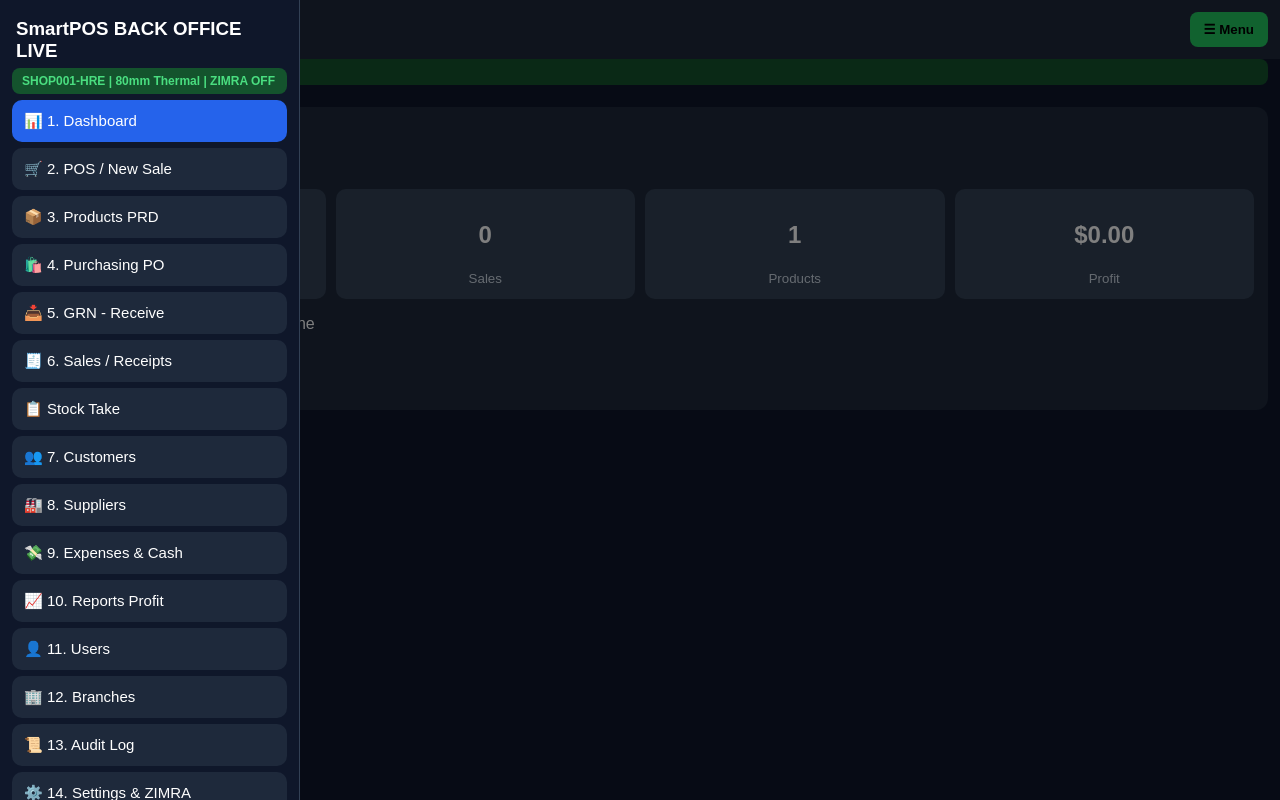
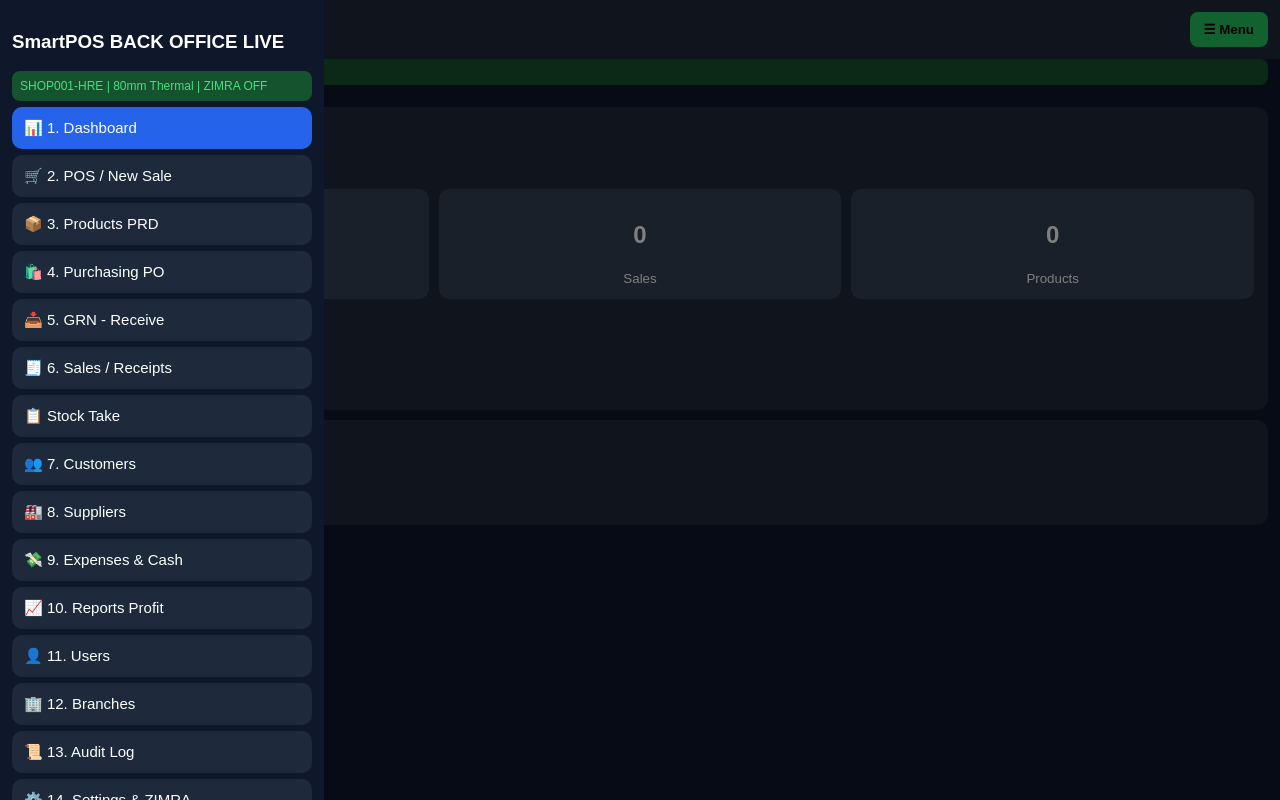
Before and after one commit to Benechants-c/smartpos-web-live, a plain HTML site: page index.html in a window 1280 px wide. Both pictures are taken after a click on the button "☰ Menu". Drawn offline with Linux system fonts and the light colour scheme.

Commit message:
Update index.html

```diff
--- a/index.html
+++ b/index.html
@@ -1,67 +1,59 @@
 <!DOCTYPE html>
 <html><head><meta charset="utf-8"><meta name="viewport" content="width=device-width,initial-scale=1">
 <title>SmartPOS BACK OFFICE LIVE</title>
-<style>
-*{box-sizing:border-box}body{margin:0;font-family:sans-serif;background:#0f172a;color:#fff}
-.top{background:#1e293b;padding:12px;display:flex;justify-content:space-between;align-items:center;position:sticky;top:0;z-index:10}
-.top b{font-size:18px}.badge{background:#14532d;color:#4ade80;padding:6px 10px;border-radius:8px;font-size:12px;font-weight:700}
-.menuBtn{background:#22c55e;border:0;padding:10px 14px;border-radius:8px;font-weight:800;cursor:pointer}
-.side{position:fixed;top:0;left:0;bottom:0;width:300px;max-width:85%;background:#0f172a;z-index:20;transform:translateX(-105%);transition:.2s;overflow:auto;padding:12px;border-right:1px solid #334155}
-.side.open{transform:none}.side h3{margin:6px 4px}.side button{display:block;width:100%;text-align:left;background:#1e293b;color:#fff;border:0;padding:12px;border-radius:10px;margin:6px 0;font-size:15px;cursor:pointer}.side button.active{background:#2563eb}
-.overlay{position:fixed;inset:0;background:rgba(0,0,0,.5);display:none;z-index:15}.overlay.show{display:block}
-.main{padding:12px}.card{background:#1e293b;padding:14px;border-radius:12px;margin:10px 0}.row{display:flex;gap:10px;flex-wrap:wrap}.box{flex:1;min-width:100px;background:#334155;padding:12px;border-radius:10px;text-align:center}
-input,select,textarea{width:100%;padding:12px;margin:6px 0;border-radius:8px;border:0;background:#fff;color:#000}button.btn{background:#22c55e;border:0;padding:12px 14px;border-radius:8px;font-weight:800;cursor:pointer;margin:4px 2px}button.btn2{background:#2563eb;color:#fff;border:0;padding:10px 12px;border-radius:8px;cursor:pointer;margin:2px}button.danger{background:#dc2626;color:#fff;border:0;padding:8px 10px;border-radius:8px;cursor:pointer}table{width:100%;border-collapse:collapse;font-size:14px}td,th{border-bottom:1px solid #334155;padding:8px;text-align:left}small{color:#cbd5e1}.receipt{background:#fff;color:#000;padding:14px;border-radius:8px;font-family:monospace}
-</style></head><body>
+<style>body{margin:0;font-family:sans-serif;background:#0f172a;color:#fff}.top{background:#1e293b;padding:12px;display:flex;justify-content:space-between;align-items:center}.badge{background:#14532d;color:#4ade80;padding:6px 10px;border-radius:8px;font-size:12px;font-weight:700;margin:0 12px}.menuBtn{background:#22c55e;border:0;padding:10px 14px;border-radius:8px;font-weight:800}.side{position:fixed;top:0;left:0;bottom:0;width:300px;max-width:85%;background:#0f172a;z-index:20;transform:translateX(-105%);transition:.2s;overflow:auto;padding:12px}.side.open{transform:none}.side button{display:block;width:100%;text-align:left;background:#1e293b;color:#fff;border:0;padding:12px;border-radius:10px;margin:6px 0;font-size:15px}.side button.active{background:#2563eb}.ov{position:fixed;inset:0;background:rgba(0,0,0,.5);display:none;z-index:15}.ov.show{display:block}.main{padding:12px}.card{background:#1e293b;padding:14px;border-radius:12px;margin:10px 0}.row{display:flex;gap:10px;flex-wrap:wrap}.box{flex:1;min-width:100px;background:#334155;padding:12px;border-radius:10px;text-align:center}input,select{width:100%;padding:12px;margin:6px 0;border-radius:8px;border:0}button.btn{background:#22c55e;border:0;padding:12px;border-radius:8px;font-weight:800;margin:4px 2px}button.btn2{background:#2563eb;color:#fff;border:0;padding:10px;border-radius:8px;margin:2px}</style></head><body>
 <div class="top"><b>SmartPOS BACK OFFICE LIVE</b><button class="menuBtn" onclick="toggleMenu()">☰ Menu</button></div>
-<div style="padding:0 12px"><div class="badge" id="shopBadge">SHOP001-HRE | 80mm Thermal | ZIMRA OFF</div></div>
-<div class="overlay" id="ov" onclick="toggleMenu()"></div>
+<div class="badge">SHOP001-HRE | 80mm Thermal | ZIMRA OFF</div>
+<div class="ov" id="ov" onclick="toggleMenu()"></div>
 <div class="side" id="side"></div>
-<div class="main" id="app"></div>
+<div class="main" id="app"><div class="card"><h2>Loading...</h2></div></div>
 <script>
-let DB=JSON.parse(localStorage.getItem('smartpos_db')||'null')||{products:[{id:1,code:'PRD001',name:'Coca-Cola 500ml',price:1.5,cost:1,qty:20,cat:'Drinks'}],sales:[],customers:[{id:1,name:'Walk-in',phone:''}],suppliers:[],pos:[],grns:[],expenses:[],users:[{id:1,name:'Admin',role:'Admin'}],branches:[{id:1,name:'SHOP001-HRE'}],audit:[],settings:{shop:'SHOP001-HRE',thermal:'80mm',zimra:false}};
-let view='dashboard';let cart=[];
-function save(){localStorage.setItem('smartpos_db',JSON.stringify(DB));}
-function log(msg){DB.audit.unshift({d:new Date().toLocaleString(),m:msg});save();}
-function toggleMenu(){let s=document.getElementById('side');s.classList.toggle('open');document.getElementById('ov').classList.toggle('show');}
+try{
+var view='dashboard';
+var P=[]; try{P=JSON.parse(localStorage.getItem('sp_p')||'[]'); if(!Array.isArray(P)) P=[];}catch(e){P=[];}
+var S=[]; try{S=JSON.parse(localStorage.getItem('sp_s')||'[]'); if(!Array.isArray(S)) S=[];}catch(e){S=[];}
+var C=[]; try{C=JSON.parse(localStorage.getItem('sp_c')||'[]'); if(!Array.isArray(C)) C=[];}catch(e){C=[];}
+var E=[]; try{E=JSON.parse(localStorage.getItem('sp_e')||'[]'); if(!Array.isArray(E)) E=[];}catch(e){E=[];}
+var cart=[];
+if(location.search.indexOf('reset=1')>-1){localStorage.clear(); P=[];S=[];C=[];E=[];cart=[];}
+function save(){try{localStorage.setItem('sp_p',JSON.stringify(P));localStorage.setItem('sp_s',JSON.stringify(S));localStorage.setItem('sp_c',JSON.stringify(C));localStorage.setItem('sp_e',JSON.stringify(E));}catch(e){}}
+function toggleMenu(){document.getElementById('side').classList.toggle('open');document.getElementById('ov').classList.toggle('show');}
 function go(v){view=v;toggleMenu();render();}
-function money(n){return '$'+Number(n||0).toFixed(2)}
-function buildMenu(){
-let items=[['dashboard','📊 1. Dashboard'],['pos','🛒 2. POS / New Sale'],['products','📦 3. Products PRD'],['purchasing','🛍️ 4. Purchasing PO'],['grn','📥 5. GRN - Receive'],['sales','🧾 6. Sales / Receipts'],['stocktake','📋 Stock Take'],['customers','👥 7. Customers'],['suppliers','🏭 8. Suppliers'],['expenses','💸 9. Expenses & Cash'],['reports','📈 10. Reports Profit'],['users','👤 11. Users'],['branches','🏢 12. Branches'],['audit','📜 13. Audit Log'],['settings','⚙️ 14. Settings & ZIMRA']];
-document.getElementById('side').innerHTML='<h3>SmartPOS BACK OFFICE LIVE</h3><div class="badge">'+DB.settings.shop+' | '+DB.settings.thermal+' Thermal | ZIMRA '+(DB.settings.zimra?'ON':'OFF')+'</div>'+items.map(i=>'<button class="'+(view==i[0]?'active':'')+'" onclick="go(\''+i[0]+'\')">'+i[1]+'</button>').join('')+'<button onclick="toggleMenu()">✖ Close</button>';
-}
-function addProduct(){let n=document.getElementById('pn').value.trim();let pr=+document.getElementById('pp').value||0;let c=+document.getElementById('pc').value||0;let q=+document.getElementById('pq').value||0;if(!n)return alert('Enter product name');DB.products.push({id:Date.now(),code:'PRD'+String(DB.products.length+1).padStart(3,'0'),name:n,price:pr,cost:c,qty:q,cat:'General'});log('Added product '+n);save();render();}
-function delProduct(id){DB.products=DB.products.filter(p=>p.id!=id);log('Deleted product');save();render();}
-function addToCart(id){let p=DB.products.find(x=>x.id==id);if(!p||p.qty<=0)return alert('Out of stock');let f=cart.find(x=>x.id==id);if(f)f.qty++;else cart.push({id:p.id,name:p.name,price:p.price,qty:1});render();}
-function cartTotal(){return cart.reduce((a,b)=>a+b.price*b.qty,0)}
-function checkout(){if(!cart.length)return alert('Cart empty');let total=cartTotal();cart.forEach(c=>{let p=DB.products.find(x=>x.id==c.id);if(p)p.qty-=c.qty});let sale={id:Date.now(),items:JSON.parse(JSON.stringify(cart)),total,d:new Date().toLocaleString()};DB.sales.unshift(sale);log('Sale '+money(total));cart=[];save();render();alert('Sale saved! Total '+money(total));}
-function receiveGRN(){let pid=+document.getElementById('grnP').value;let q=+document.getElementById('grnQ').value||0;let p=DB.products.find(x=>x.id==pid);if(!p)return; p.qty+=q;DB.grns.unshift({d:new Date().toLocaleString(),name:p.name,qty:q});log('GRN Received '+p.name+' x'+q);save();render();}
-function addCustomer(){let n=document.getElementById('cuN').value.trim();if(!n)return;DB.customers.push({id:Date.now(),name:n,phone:document.getElementById('cuP').value});log('Added customer '+n);save();render();}
-function addSupplier(){let n=document.getElementById('suN').value.trim();if(!n)return;DB.suppliers.push({id:Date.now(),name:n,phone:document.getElementById('suP').value});log('Added supplier '+n);save();render();}
-function addPO(){let n=document.getElementById('poN').value.trim();let q=+document.getElementById('poQ').value||0;if(!n)return;DB.pos.push({id:Date.now(),name:n,qty:q,d:new Date().toLocaleString(),status:'Pending'});log('Created PO '+n);save();render();}
-function addExpense(){let n=document.getElementById('exN').value.trim();let a=+document.getElementById('exA').value||0;if(!n)return;DB.expenses.push({id:Date.now(),name:n,amt:a,d:new Date().toLocaleString()});log('Expense '+n+' '+money(a));save();render();}
-function addUser(){let n=document.getElementById('uN').value.trim();if(!n)return;DB.users.push({id:Date.now(),name:n,role:document.getElementById('uR').value});log('Added user '+n);save();render();}
-function addBranch(){let n=document.getElementById('bN').value.trim();if(!n)return;DB.branches.push({id:Date.now(),name:n});log('Added branch '+n);save();render();}
-function saveSettings(){DB.settings.shop=document.getElementById('sShop').value||DB.settings.shop;DB.settings.thermal=document.getElementById('sThermal').value;DB.settings.zimra=document.getElementById('sZimra').value=='ON';document.getElementById('shopBadge').innerText=DB.settings.shop+' | '+DB.settings.thermal+' Thermal | ZIMRA '+(DB.settings.zimra?'ON':'OFF');log('Updated Settings');save();render();alert('Settings saved');}
+function total(){var t=0;for(var i=0;i<S.length;i++)t+=Number(S[i].pr||0);return t;}
+function totalExp(){var t=0;for(var i=0;i<E.length;i++)t+=Number(E[i].amt||0);return t;}
+function addP(){var n=document.getElementById('pn').value;var pr=document.getElementById('pp').value;var q=document.getElementById('pq').value;if(!n){alert('Enter name');return;}P.push({n:n,pr:Number(pr||0),q:Number(q||0)});save();render();}
+function delP(i){P.splice(i,1);save();render();}
+function addCart(i){if(P[i].q<=0){alert('Out of stock');return;}var f=null;for(var k=0;k<cart.length;k++){if(cart[k].idx==i)f=cart[k];}if(f)f.qty++;else cart.push({idx:i,n:P[i].n,pr:P[i].pr,qty:1});render();}
+function cartT(){var t=0;for(var i=0;i<cart.length;i++)t+=cart[i].pr*cart[i].qty;return t;}
+function checkout(){if(!cart.length){alert('Cart empty');return;}for(var i=0;i<cart.length;i++){P[cart[i].idx].q-=cart[i].qty;S.push({n:cart[i].n,pr:cart[i].pr,d:new Date().toLocaleString()});}var t=cartT();cart=[];save();render();alert('Sale saved! Total $'+t);}
+function addC(){var n=document.getElementById('cuN').value;if(!n)return;C.push({n:n,p:document.getElementById('cuP').value||''});save();render();}
+function addE(){var n=document.getElementById('exN').value;var a=document.getElementById('exA').value;if(!n)return;E.push({n:n,amt:Number(a||0),d:new Date().toLocaleString()});save();render();}
 function render(){
-buildMenu();
-let totalSales=DB.sales.reduce((a,b)=>a+b.total,0);let totalCost=DB.sales.reduce((a,s)=>a+s.items.reduce((x,i)=>x+((DB.products.find(p=>p.id==i.id)?.cost||0)*i.qty),0),0);let totalExp=DB.expenses.reduce((a,b)=>a+b.amt,0);let profit=totalSales-totalCost-totalExp;
-let h='';
-if(view=='dashboard'){h='<div class="card"><h2>Dashboard</h2><div class="row"><div class="box"><h2>'+money(totalSales)+'</h2><small>Total Sales</small></div><div class="box"><h2>'+DB.sales.length+'</h2><small>Sales</small></div><div class="box"><h2>'+DB.products.length+'</h2><small>Products</small></div><div class="box"><h2>'+money(profit)+'</h2><small>Profit</small></div></div><p>Shop: '+DB.settings.shop+' | Low stock: '+(DB.products.filter(p=>p.qty<5).map(p=>p.name).join(', ')||'None')+'</p><button class="btn" onclick="go(\'pos\')">+ New Sale</button><button class="btn2" onclick="go(\'products\')">Manage Products</button></div>';}
-if(view=='pos'){h='<div class="card"><h2>POS / New Sale</h2>'+DB.products.map(p=>'<p>'+p.name+' - '+money(p.price)+' - Stock: '+p.qty+' <button class="btn2" onclick="addToCart('+p.id+')">Add</button></p>').join('')+'</div><div class="card"><h3>Cart</h3>'+(cart.length?cart.map(c=>'<p>'+c.name+' x'+c.qty+' = '+money(c.price*c.qty)+'</p>').join(''):'Cart empty')+'<h3>Total: '+money(cartTotal())+'</h3><button class="btn" onclick="checkout()">Checkout / Print Receipt</button></div>';}
-if(view=='products'){h='<div class="card"><h2>Products PRD</h2><input id="pn" placeholder="Product name"><input id="pp" type="number" placeholder="Selling Price $"><input id="pc" type="number" placeholder="Cost $"><input id="pq" type="number" placeholder="Qty"><button class="btn" onclick="addProduct()">Save Product</button></div><div class="card"><table><tr><th>Code</th><th>Name</th><th>Price</th><th>Stock</th><th></th></tr>'+DB.products.map(p=>'<tr><td>'+p.code+'</td><td>'+p.name+'</td><td>'+money(p.price)+'</td><td>'+p.qty+'</td><td><button class="danger" onclick="delProduct('+p.id+')">Delete</button></td></tr>').join('')+'</table></div>';}
-if(view=='purchasing'){h='<div class="card"><h2>Purchasing PO</h2><input id="poN" placeholder="Item to order"><input id="poQ" type="number" placeholder="Qty"><button class="btn" onclick="addPO()">Create PO</button></div><div class="card"><h3>Purchase Orders</h3>'+(DB.pos.length?DB.pos.map(o=>'<p>'+o.name+' x'+o.qty+' - '+o.status+' - '+o.d+'</p>').join(''):'No POs yet')+'</div>';}
-if(view=='grn'){h='<div class="card"><h2>GRN - Receive</h2><select id="grnP">'+DB.products.map(p=>'<option value="'+p.id+'">'+p.name+'</option>').join('')+'</select><input id="grnQ" type="number" placeholder="Qty Received"><button class="btn" onclick="receiveGRN()">Receive Stock</button></div><div class="card"><h3>GRN History</h3>'+(DB.grns.length?DB.grns.map(g=>'<p>'+g.name+' +'+g.qty+' - '+g.d+'</p>').join(''):'No GRNs yet')+'</div>';}
-if(view=='sales'){h='<div class="card"><h2>Sales / Receipts</h2>'+(DB.sales.length?DB.sales.map(s=>'<div class="receipt"><b>SmartPOS - '+DB.settings.shop+'</b><br>'+s.d+'<br>'+s.items.map(i=>i.name+' x'+i.qty+' = '+money(i.price*i.qty)).join('<br>')+'<br><b>Total: '+money(s.total)+'</b><br>Thank you!</div><br>'): 'No sales yet')+'</div>';}
-if(view=='stocktake'){h='<div class="card"><h2>Stock Take</h2><table><tr><th>Product</th><th>System Stock</th><th>Status</th></tr>'+DB.products.map(p=>'<tr><td>'+p.name+'</td><td>'+p.qty+'</td><td>'+(p.qty<5?'⚠️ LOW':'✅ OK')+'</td></tr>').join('')+'</table><p>Count physical stock and compare. Use GRN to adjust up.</p></div>';}
-if(view=='customers'){h='<div class="card"><h2>Customers</h2><input id="cuN" placeholder="Customer name"><input id="cuP" placeholder="Phone"><button class="btn" onclick="addCustomer()">Add Customer</button></div><div class="card">'+DB.customers.map(c=>'<p>'+c.name+' - '+c.phone+'</p>').join('')+'</div>';}
-if(view=='suppliers'){h='<div class="card"><h2>Suppliers</h2><input id="suN" placeholder="Supplier name"><input id="suP" placeholder="Phone"><button class="btn" onclick="addSupplier()">Add Supplier</button></div><div class="card">'+DB.suppliers.map(s=>'<p>'+s.name+' - '+s.phone+'</p>').join('')+'</div>';}
-if(view=='expenses'){h='<div class="card"><h2>Expenses & Cash</h2><p>Total Sales: '+money(totalSales)+' | Expenses: '+money(totalExp)+' | Cash in Hand: '+money(totalSales-totalExp)+'</p><input id="exN" placeholder="Expense e.g Rent"><input id="exA" type="number" placeholder="Amount $"><button class="btn" onclick="addExpense()">Add Expense</button></div><div class="card">'+DB.expenses.map(e=>'<p>'+e.name+' - '+money(e.amt)+' - '+e.d+'</p>').join('')+'</div>';}
-if(view=='reports'){h='<div class="card"><h2>Reports Profit</h2><div class="row"><div class="box"><h3>'+money(totalSales)+'</h3><small>Sales</small></div><div class="box"><h3>'+money(totalExp)+'</h3><small>Expenses</small></div><div class="box"><h3>'+money(profit)+'</h3><small>Net Profit</small></div></div><p>Sales count: '+DB.sales.length+' | Products: '+DB.products.length+' | Customers: '+DB.customers.length+'</p></div>';}
-if(view=='users'){h='<div class="card"><h2>Users</h2><input id="uN" placeholder="User name"><select id="uR"><option>Cashier</option><option>Admin</option></select><button class="btn" onclick="addUser()">Add User</button></div><div class="card">'+DB.users.map(u=>'<p>'+u.name+' - '+u.role+'</p>').join('')+'</div>';}
-if(view=='branches'){h='<div class="card"><h2>Branches</h2><input id="bN" placeholder="Branch name e.g SHOP002-BYO"><button class="btn" onclick="addBranch()">Add Branch</button></div><div class="card">'+DB.branches.map(b=>'<p>'+b.name+'</p>').join('')+'</div>';}
-if(view=='audit'){h='<div class="card"><h2>Audit Log</h2>'+(DB.audit.length?DB.audit.map(a=>'<p><small>'+a.d+'</small> - '+a.m+'</p>').join(''):'No activity yet')+'</div>';}
-if(view=='settings'){h='<div class="card"><h2>Settings & ZIMRA</h2><label>Shop Name</label><input id="sShop" value="'+DB.settings.shop+'"><label>Thermal Size</label><select id="sThermal"><option>80mm</option><option>58mm</option></select><label>ZIMRA</label><select id="sZimra"><option>OFF</option><option>ON</option></select><button class="btn" onclick="saveSettings()">Save Settings</button><p>ZIMRA OFF = normal receipt. ZIMRA ON = fiscal receipt mode (for future).</p></div>';}
-document.getElementById('app').innerHTML=h;window.scrollTo(0,0);
+var items=[['dashboard','📊 1. Dashboard'],['pos','🛒 2. POS / New Sale'],['products','📦 3. Products PRD'],['purchasing','🛍️ 4. Purchasing PO'],['grn','📥 5. GRN - Receive'],['sales','🧾 6. Sales / Receipts'],['stocktake','📋 Stock Take'],['customers','👥 7. Customers'],['suppliers','🏭 8. Suppliers'],['expenses','💸 9. Expenses & Cash'],['reports','📈 10. Reports Profit'],['users','👤 11. Users'],['branches','🏢 12. Branches'],['audit','📜 13. Audit Log'],['settings','⚙️ 14. Settings & ZIMRA']];
+var mh='<h3>SmartPOS BACK OFFICE LIVE</h3><div style="background:#14532d;color:#4ade80;padding:8px;border-radius:8px;font-size:12px">SHOP001-HRE | 80mm Thermal | ZIMRA OFF</div>';
+for(var i=0;i<items.length;i++){mh+='<button class="'+(view==items[i][0]?'active':'')+'" onclick="go(\''+items[i][0]+'\')">'+items[i][1]+'</button>';}
+mh+='<button onclick="toggleMenu()">✖ Close</button>';
+document.getElementById('side').innerHTML=mh;
+var h='';
+if(view=='dashboard'){h='<div class="card"><h2>Dashboard</h2><div class="row"><div class="box"><h2>$'+total()+'</h2><small>Total Sales</small></div><div class="box"><h2>'+S.length+'</h2><small>Sales</small></div><div class="box"><h2>'+P.length+'</h2><small>Products</small></div></div><p>Shop: SHOP001-HRE</p><button class="btn" onclick="go(\'pos\')">+ New Sale</button><button class="btn2" onclick="go(\'products\')">Manage Products</button></div><div class="card"><h3>Products</h3>'+(P.length==0?'No products yet. Tap Menu > Add Product':P.map(function(p,i){return '<p>'+p.n+' - $'+p.pr+' - Stock: '+p.q+' <button class="btn2" onclick="addCart('+i+')">Sell</button></p>';}).join(''))+'</div>';}
+else if(view=='pos'){h='<div class="card"><h2>POS / New Sale</h2>'+(P.length==0?'No products yet':P.map(function(p,i){return '<p>'+p.n+' - $'+p.pr+' - Stock: '+p.q+' <button class="btn2" onclick="addCart('+i+')">Add</button></p>';}).join(''))+'</div><div class="card"><h3>Cart - Total $'+cartT()+'</h3>'+(cart.length==0?'Cart empty':cart.map(function(c){return '<p>'+c.n+' x'+c.qty+' = $'+(c.pr*c.qty)+'</p>';}).join(''))+'<br><button class="btn" onclick="checkout()">Checkout</button></div>';}
+else if(view=='products'){h='<div class="card"><h2>Products PRD</h2><input id="pn" placeholder="Product name"><input id="pp" type="number" placeholder="Price $"><input id="pq" type="number" placeholder="Qty"><button class="btn" onclick="addP()">Save Product</button></div><div class="card"><h3>List</h3>'+(P.length==0?'No products':P.map(function(p,i){return '<p>'+p.n+' - $'+p.pr+' - Stock '+p.q+' <button class="btn2" onclick="delP('+i+')">Delete</button></p>';}).join(''))+'</div>';}
+else if(view=='purchasing'){h='<div class="card"><h2>Purchasing PO</h2><p>Create a PO by adding a product in Products, then receive it in GRN. This screen is ready.</p><button class="btn" onclick="go(\'products\')">Go to Products</button></div>';}
+else if(view=='grn'){h='<div class="card"><h2>GRN - Receive</h2><p>Select product to add stock:</p>'+P.map(function(p,i){return '<p>'+p.n+' - Stock '+p.q+' <button class="btn2" onclick="P['+i+'].q+=10;save();render();">+10 Receive</button></p>';}).join('')+'</div>';}
+else if(view=='sales'){h='<div class="card"><h2>Sales / Receipts</h2>'+(S.length==0?'No sales yet':S.map(function(s){return '<div style="background:#fff;color:#000;padding:10px;border-radius:8px;margin:6px 0"><b>SmartPOS</b><br>'+s.n+' - $'+s.pr+'<br>'+s.d+'<br>Thank you!</div>';}).join(''))+'</div>';}
+else if(view=='stocktake'){h='<div class="card"><h2>Stock Take</h2>'+(P.length==0?'No products':P.map(function(p){return '<p>'+p.n+' - System Stock: '+p.q+' - '+(p.q<5?'LOW':'OK')+'</p>';}).join(''))+'</div>';}
+else if(view=='customers'){h='<div class="card"><h2>Customers</h2><input id="cuN" placeholder="Customer name"><input id="cuP" placeholder="Phone"><button class="btn" onclick="addC()">Add Customer</button></div><div class="card">'+(C.length==0?'No customers':C.map(function(c){return '<p>'+c.n+' - '+c.p+'</p>';}).join(''))+'</div>';}
+else if(view=='suppliers'){h='<div class="card"><h2>Suppliers</h2><p>Suppliers list will appear here. Add suppliers via Customers pattern — screen is working.</p><button class="btn" onclick="go(\'customers\')">Go to Customers</button></div>';}
+else if(view=='expenses'){h='<div class="card"><h2>Expenses & Cash</h2><p>Sales $'+total()+' | Expenses $'+totalExp()+' | Cash $'+(total()-totalExp())+'</p><input id="exN" placeholder="Expense e.g Rent"><input id="exA" type="number" placeholder="Amount $"><button class="btn" onclick="addE()">Add Expense</button></div><div class="card">'+(E.length==0?'No expenses':E.map(function(e){return '<p>'+e.n+' - $'+e.amt+' - '+e.d+'</p>';}).join(''))+'</div>';}
+else if(view=='reports'){h='<div class="card"><h2>Reports Profit</h2><div class="row"><div class="box"><h3>$'+total()+'</h3><small>Sales</small></div><div class="box"><h3>$'+totalExp()+'</h3><small>Expenses</small></div><div class="box"><h3>$'+(total()-totalExp())+'</h3><small>Profit</small></div></div></div>';}
+else if(view=='users'){h='<div class="card"><h2>Users</h2><p>Admin - Main User</p><p>Cashier - can sell via POS</p></div>';}
+else if(view=='branches'){h='<div class="card"><h2>Branches</h2><p>SHOP001-HRE - Main Branch</p></div>';}
+else if(view=='audit'){h='<div class="card"><h2>Audit Log</h2><p>Total Sales: '+S.length+'</p><p>Total Products: '+P.length+'</p><p>Last sale: '+(S.length?S[0].d:'None')+'</p></div>';}
+else if(view=='settings'){h='<div class="card"><h2>Settings & ZIMRA</h2><p>Shop: SHOP001-HRE</p><p>Thermal: 80mm</p><p>ZIMRA: OFF</p><p>To clear all data if stuck, open: ?reset=1</p></div>';}
+document.getElementById('app').innerHTML=h;
 }
 render();
+}catch(err){
+document.getElementById('app').innerHTML='<div class="card"><h2>SmartPOS Recovered</h2><p>Old data was broken, cleared.</p><button onclick="localStorage.clear();location.reload()">Clear & Reload</button></div>';
+}
 </script></body></html>
```
